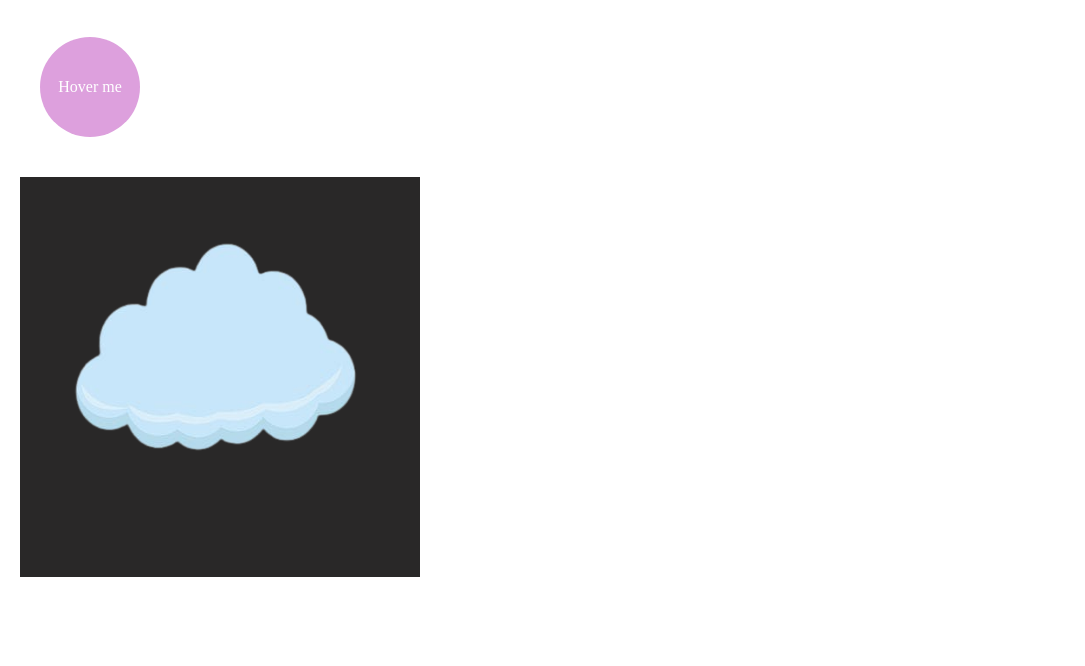
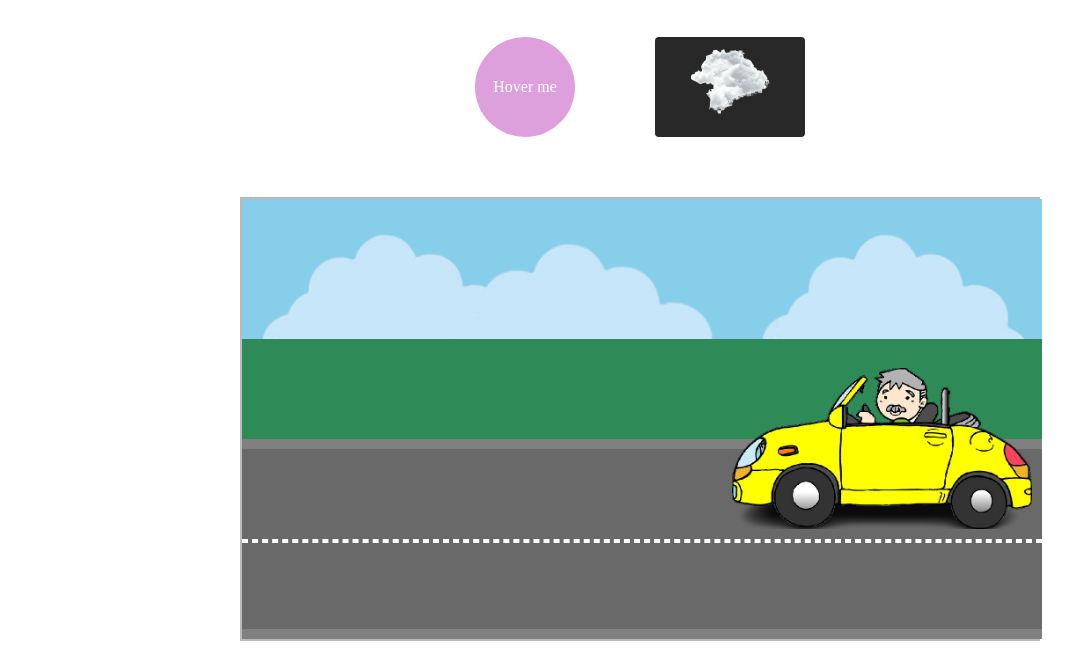
Before and after one commit to SumiAkter2/css-animation, a plain HTML site: page index.html in a window 1280 px wide. Shown: the part 134-800 px from the top of the page, without its empty margins (0-1085 px from the left). Drawn offline with Linux system fonts and the light colour scheme.

Commit message:
added animation of car drive

```diff
--- a/Css/index.css
+++ b/Css/index.css
@@ -10,15 +10,24 @@ h1 {
     font-size: 5rem;
 }
 
+.cloud-circle {
+    display: flex;
+    justify-content: center;
+    align-items: center;
+
+}
+
 .cloud-box {
-    width: 400px;
-    height: 400px;
-    margin: 20px;
+    width: 150px;
+    height: 100px;
+    margin: 40px;
     background: rgba(34, 33, 33, 0.965);
+    border-radius: 4px;
 }
 
 .cloud-box img {
     transform: rotateY(150deg);
+    width: 100px;
 }
 
 .circle {
@@ -42,3 +51,105 @@ h1 {
     background: purple;
     color: rgb(251, 167, 167);
 }
+
+.nature {
+    border: 2px solid rgba(128, 128, 128, 0.544);
+    width: 800px;
+    margin: 20px auto;
+}
+
+.sky,
+.grass,
+.road {
+    position: relative;
+}
+
+.sky {
+    background: skyblue;
+    width: 800px;
+    height: 140px;
+
+}
+
+.cloud-img1 {
+    width: 300px;
+    position: absolute;
+    top: -20px;
+    left: 0;
+}
+
+.cloud-img2 {
+    width: 350px;
+    position: absolute;
+    top: -20px;
+    left: 20%;
+}
+
+.cloud-img3 {
+    width: 300px;
+    position: absolute;
+    top: -20px;
+    right: 0;
+}
+
+.grass {
+    background: seagreen;
+    width: 800px;
+    height: 100px;
+}
+
+.road {
+    background: dimgrey;
+    width: 800px;
+    height: 200px;
+    border-top: 10px solid gray;
+    border-bottom: 10px solid gray;
+    box-sizing: border-box;
+}
+
+.line {
+    position: absolute;
+    top: 50%;
+    border: 2px dashed #fff;
+    height: 0;
+    width: 100%;
+    box-sizing: border-box;
+}
+
+.car {
+    /* transform: rotateY(180deg); */
+    right: 10px;
+    z-index: 100;
+    position: absolute;
+    top: -45%;
+    width: 300px;
+
+}
+
+.road:hover .car {
+    animation: carDrive 2s linear 0.3s infinite;
+}
+
+@keyframes carDrive {
+    0% {
+        transform: translateX(0);
+    }
+
+    40% {
+        transform: translateX(-450px);
+    }
+
+    50%,
+
+    60% {
+        transform: translateX(-450px);
+    }
+
+    90% {
+        transform: translateX(0);
+    }
+
+    100% {
+        transform: translateX(0);
+    }
+}
--- a/index.html
+++ b/index.html
@@ -13,11 +13,37 @@
   </head>
   <body>
     <h1>Css animation</h1>
-    <div class="circle">
-      <p>Hover me</p>
+    <div class="cloud-circle">
+      <div class="circle">
+        <p>Hover me</p>
+      </div>
+      <div class="cloud-box">
+        <img src="./Images/cloud-img2-removebg-preview.png" alt="cloud-img" />
+      </div>
     </div>
-    <div class="cloud-box">
-      <img src="./Images/cloud-img-removebg-preview.png" alt="cloud-img" />
+    <div class="nature">
+      <div class="sky">
+        <img
+          class="cloud-img1"
+          src="./Images/cloud-img-removebg-preview.png"
+          alt=""
+        />
+        <img
+          class="cloud-img2"
+          src="./Images/cloud-img-removebg-preview.png"
+          alt=""
+        />
+        <img
+          class="cloud-img3"
+          src="./Images/cloud-img-removebg-preview.png"
+          alt=""
+        />
+      </div>
+      <div class="grass"></div>
+      <div class="road">
+        <img class="car" src="./Images/car-removebg-preview.png" alt="car" />
+        <div class="line"></div>
+      </div>
     </div>
   </body>
 </html>
```
Also changed, not shown: Images/car-removebg-preview.png (added).
